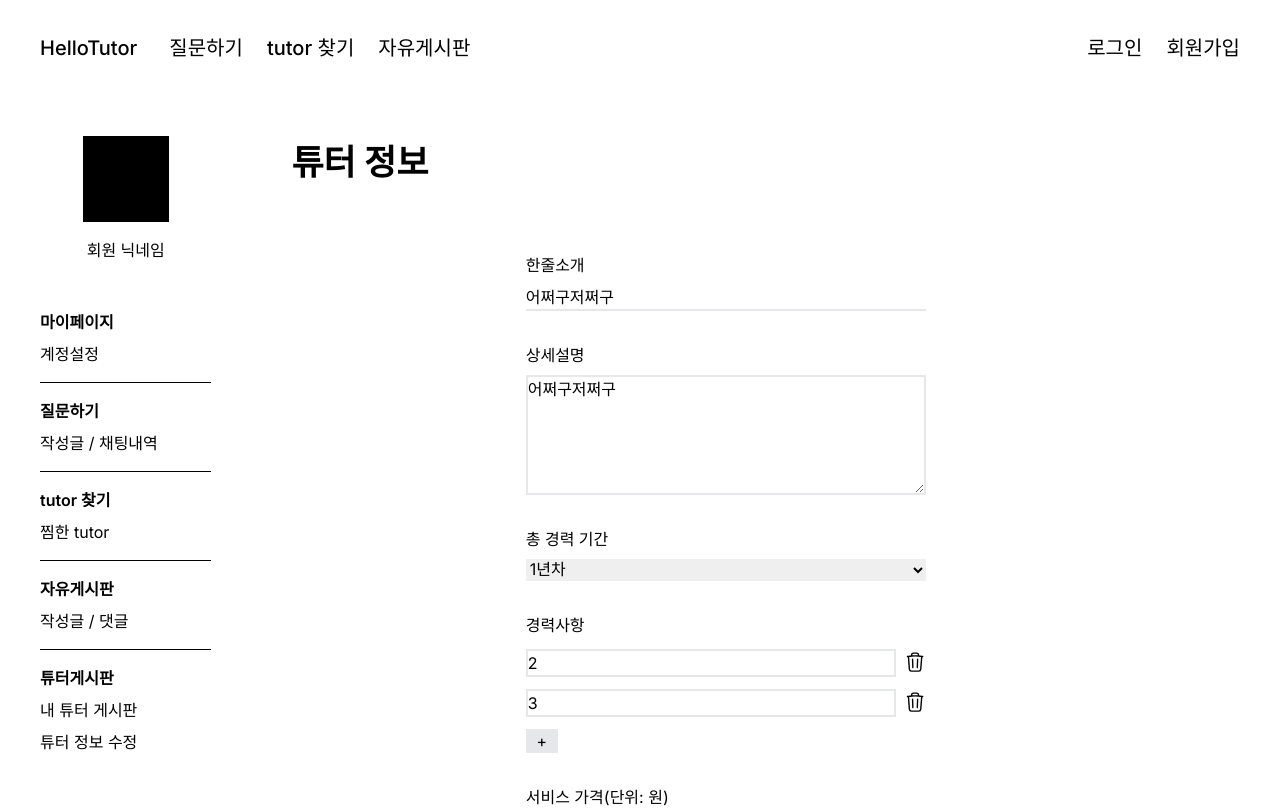
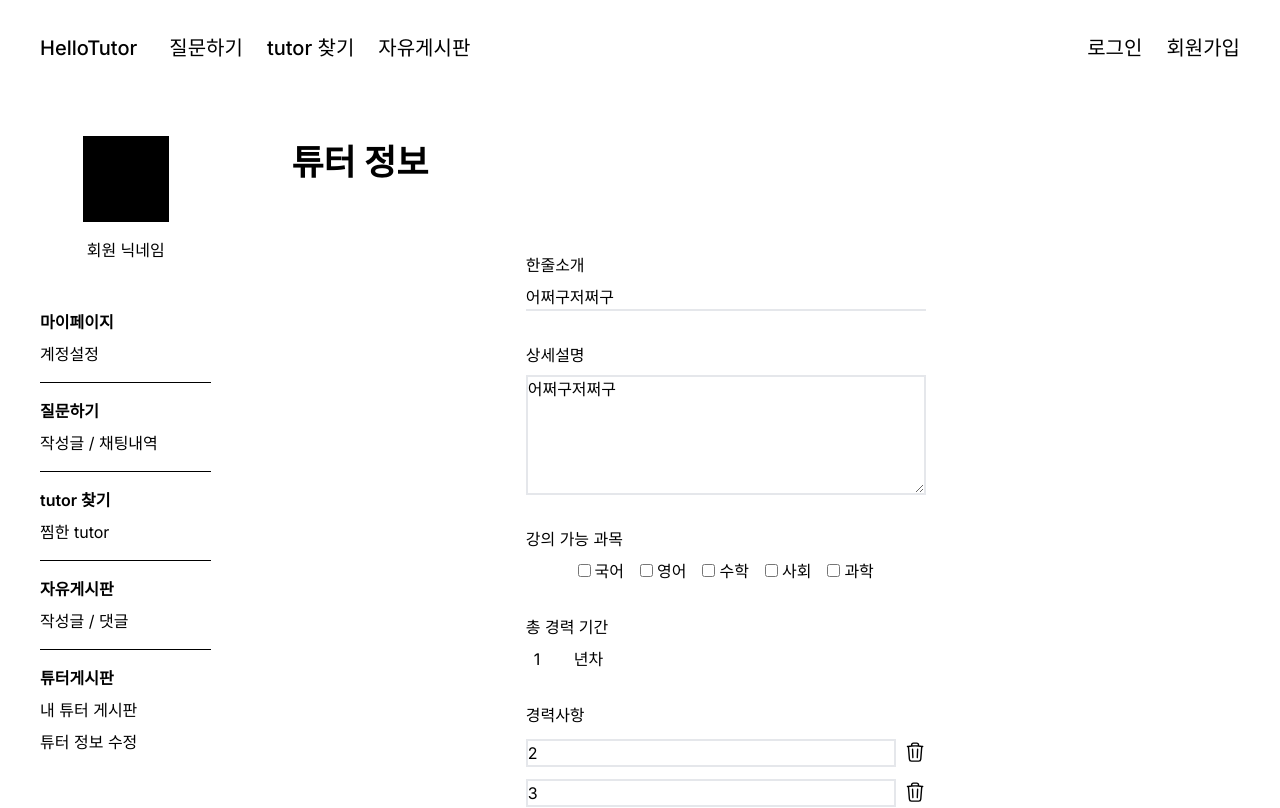
Before and after one commit to HelloTutor/HelloTutor-FE, a Next.js app: page /my-page/tutor-info in a window 1280 px wide. Shown: the top 808 px of the page. Built offline with nearby package versions, Linux system fonts and the light colour scheme.

Commit message:
feat: 경력사항 추가 및 career 입력 방식 변경

```diff
--- a/src/app/my-page/tutor-info/page.tsx
+++ b/src/app/my-page/tutor-info/page.tsx
@@ -8,13 +8,15 @@ import {
 import AccountSideMenu from "../components/AccountSideMenu";
 import MyPageTitle from "../components/MyPageTitle";
 import { TrashIcon } from "@heroicons/react/24/outline";
+import { subjectKoEn } from "@/constants/subject";
 
 interface TutorInfoTypes {
   introduction: string;
   detailedDescription: string;
-  career: string;
+  career: number;
   experience: { newExperience: string }[];
   servicePrice: string;
+  subject: string[];
 }
 export default function TutorInfo() {
   const { handleSubmit, control, register } = useForm<TutorInfoTypes>({
@@ -64,20 +66,36 @@ export default function TutorInfo() {
             />
           </div>
           <div className="flex flex-col gap-y-2">
+            <label htmlFor="subject">강의 가능 과목</label>
+
+            <div className="flex gap-x-4 justify-center">
+              {subjectKoEn.map((item) => (
+                <div key={item.en}>
+                  <input
+                    type="checkbox"
+                    value={item.en}
+                    key={item.en}
+                    {...register("subject")}
+                    className="mr-1"
+                  />
+                  <label>{item.ko}</label>
+                </div>
+              ))}
+            </div>
+          </div>
+
+          <div className="flex flex-col gap-y-2">
             <label htmlFor="careerYear">총 경력 기간</label>
-            <Controller
-              name="career"
-              control={control}
-              render={({ field }) => (
-                <select {...field}>
-                  {[1, 2, 3, 4, 5].map((item) => (
-                    <option value={item} key={item}>
-                      {item}년차
-                    </option>
-                  ))}
-                </select>
-              )}
-            />
+
+            <div className="flex ">
+              <input
+                type="number"
+                defaultValue={"1"}
+                {...register("career")}
+                className="w-10 ml-2"
+              />
+              <label>년차</label>
+            </div>
           </div>
           <div className="flex flex-col gap-y-3">
             <label htmlFor="experience">경력사항</label>
```
